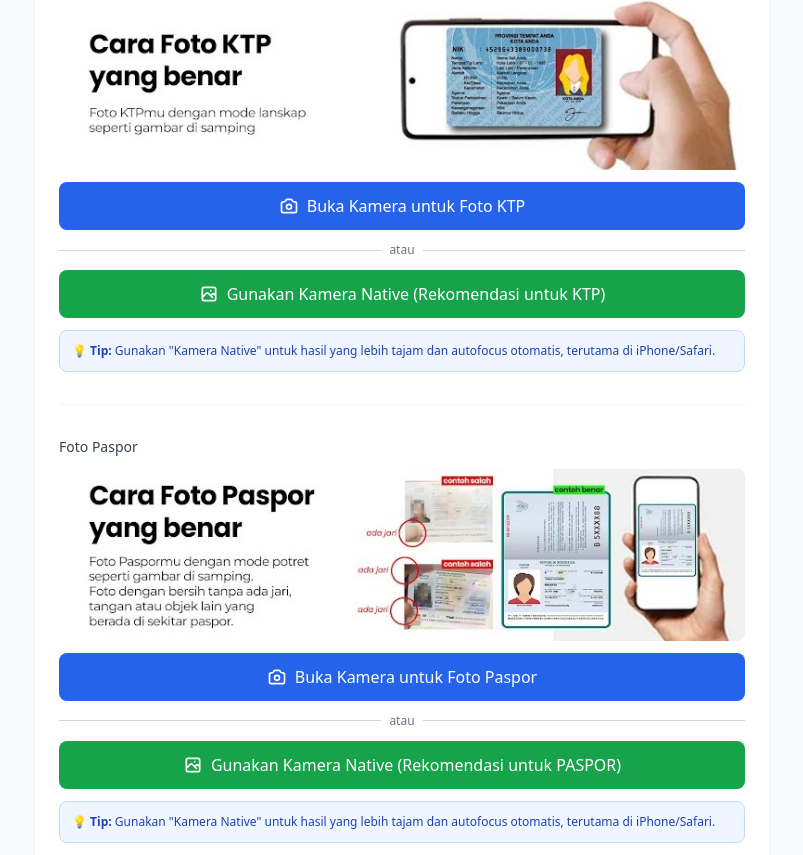
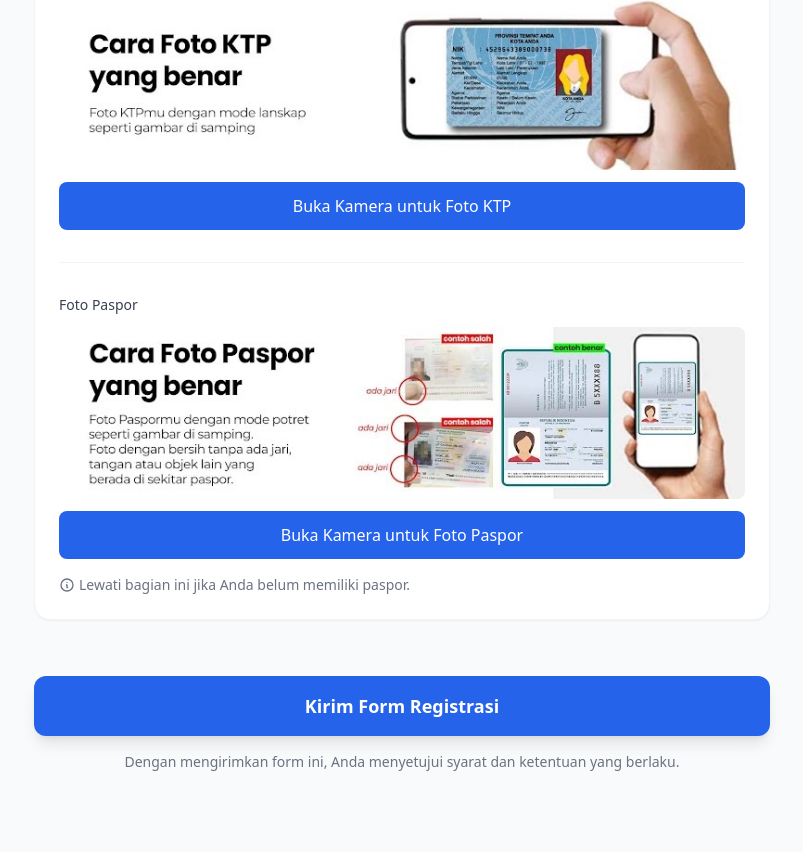
Before and after one commit to adamcc31/Form-JPS, a Next.js app: page / in a window 1280 px wide. Shown: the part 2765-3620 px from the top of the page, without its empty margins (238-1041 px from the left). Built offline with nearby package versions, Linux system fonts and the light colour scheme.

Commit message:
remove native camera feature

```diff
--- a/components/SmartCropCamera.tsx
+++ b/components/SmartCropCamera.tsx
@@ -19,46 +19,6 @@ export default function SmartCropCamera({ label, overlayType, onCapture, require
 
   const webcamRef = useRef<Webcam>(null);
   const frameRef = useRef<HTMLImageElement>(null);
-  const fileInputRef = useRef<HTMLInputElement>(null);
-
-  const handleFileUpload = async (event: React.ChangeEvent<HTMLInputElement>) => {
-    const file = event.target.files?.[0];
-    if (!file) return;
-
-    setIsProcessing(true);
-    try {
-      const options = {
-        maxSizeMB: 0.8,
-        maxWidthOrHeight: 1920,
-        useWebWorker: true,
-        initialQuality: 0.9
-      };
-
-      const compressedBlob = await imageCompression(file, options);
-      const reader = new FileReader();
-      reader.onloadend = () => {
-        const base64String = reader.result as string;
-        const base64Data = base64String.split(",")[1];
-
-        const imageData = {
-          fileName: `${overlayType}_upload.jpg`,
-          mimeType: "image/jpeg",
-          data: base64Data,
-        };
-
-        setCapturedImage(base64String);
-        onCapture(imageData);
-        setShowCamera(false);
-      };
-      reader.readAsDataURL(compressedBlob);
-    } catch (error) {
-      console.error("Error processing uploaded image:", error);
-      alert("Gagal memproses gambar. Silakan coba lagi.");
-    } finally {
-      setIsProcessing(false);
-      if (fileInputRef.current) fileInputRef.current.value = "";
-    }
-  };
 
   const handleCapture = async () => {
     if (!webcamRef.current) return;
@@ -181,49 +141,13 @@ export default function SmartCropCamera({ label, overlayType, onCapture, require
       )}
 
       {!showCamera && !capturedImage && (
-        <div className="space-y-3">
         <button
           type="button"
           onClick={() => setShowCamera(true)}
-            className="w-full py-3 px-4 bg-blue-600 text-white rounded-lg hover:bg-blue-700 transition flex items-center justify-center"
+          className="w-full py-3 px-4 bg-blue-600 text-white rounded-lg hover:bg-blue-700 transition"
         >
-            <svg className="w-5 h-5 mr-2" fill="none" stroke="currentColor" viewBox="0 0 24 24"><path strokeLinecap="round" strokeLinejoin="round" strokeWidth={2} d="M3 9a2 2 0 012-2h.93a2 2 0 001.664-.89l.812-1.22A2 2 0 0110.07 4h3.86a2 2 0 011.664.89l.812 1.22A2 2 0 0018.07 7H19a2 2 0 012 2v9a2 2 0 01-2 2H5a2 2 0 01-2-2V9z" /><path strokeLinecap="round" strokeLinejoin="round" strokeWidth={2} d="M15 13a3 3 0 11-6 0 3 3 0 016 0z" /></svg>
           Buka Kamera untuk {label}
         </button>
-
-          <div className="relative">
-            <div className="absolute inset-0 flex items-center">
-              <div className="w-full border-t border-gray-300"></div>
-            </div>
-            <div className="relative flex justify-center text-xs">
-              <span className="px-2 bg-white text-gray-500">atau</span>
-            </div>
-          </div>
-
-          <input
-            ref={fileInputRef}
-            type="file"
-            accept="image/*"
-            capture="environment"
-            onChange={handleFileUpload}
-            className="hidden"
-          />
-          <button
-            type="button"
-            onClick={() => fileInputRef.current?.click()}
-            disabled={isProcessing}
-            className="w-full py-3 px-4 bg-green-600 text-white rounded-lg hover:bg-green-700 transition flex items-center justify-center disabled:bg-gray-400"
-          >
-            <svg className="w-5 h-5 mr-2" fill="none" stroke="currentColor" viewBox="0 0 24 24"><path strokeLinecap="round" strokeLinejoin="round" strokeWidth={2} d="M4 16l4.586-4.586a2 2 0 012.828 0L16 16m-2-2l1.586-1.586a2 2 0 012.828 0L20 14m-6-6h.01M6 20h12a2 2 0 002-2V6a2 2 0 00-2-2H6a2 2 0 00-2 2v12a2 2 0 002 2z" /></svg>
-            {isProcessing ? "Memproses..." : `Gunakan Kamera Native (Rekomendasi untuk ${overlayType.toUpperCase()})`}
-          </button>
-
-          <div className="bg-blue-50 border border-blue-200 rounded-lg p-3">
-            <p className="text-xs text-blue-800">
-              <strong>💡 Tip:</strong> Gunakan "Kamera Native" untuk hasil yang lebih tajam dan autofocus otomatis, terutama di iPhone/Safari.
-            </p>
-          </div>
-        </div>
       )}
 
       {showCamera && !capturedImage && (
```
Lines whose indentation alone changed are shown as unchanged.
